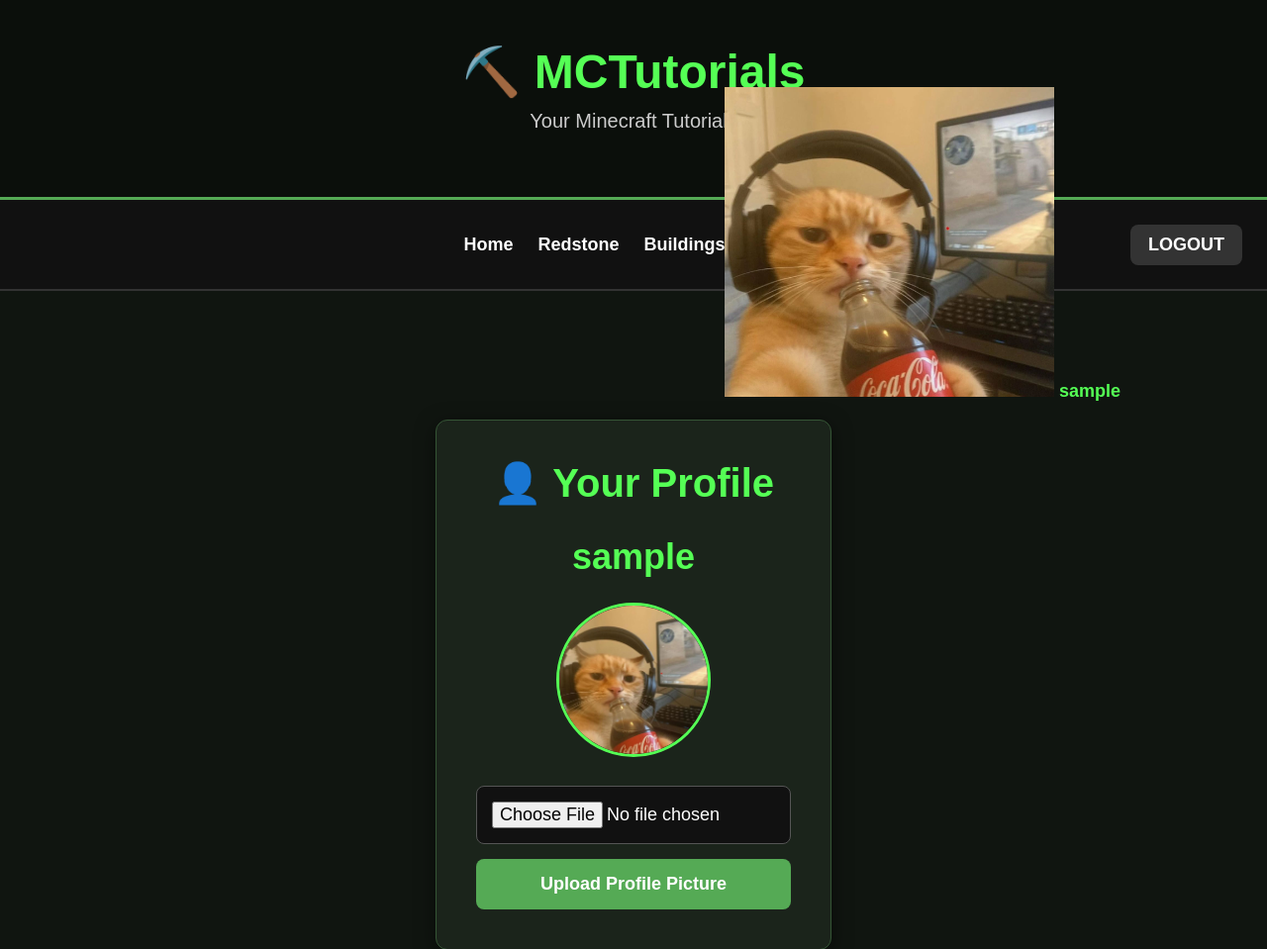
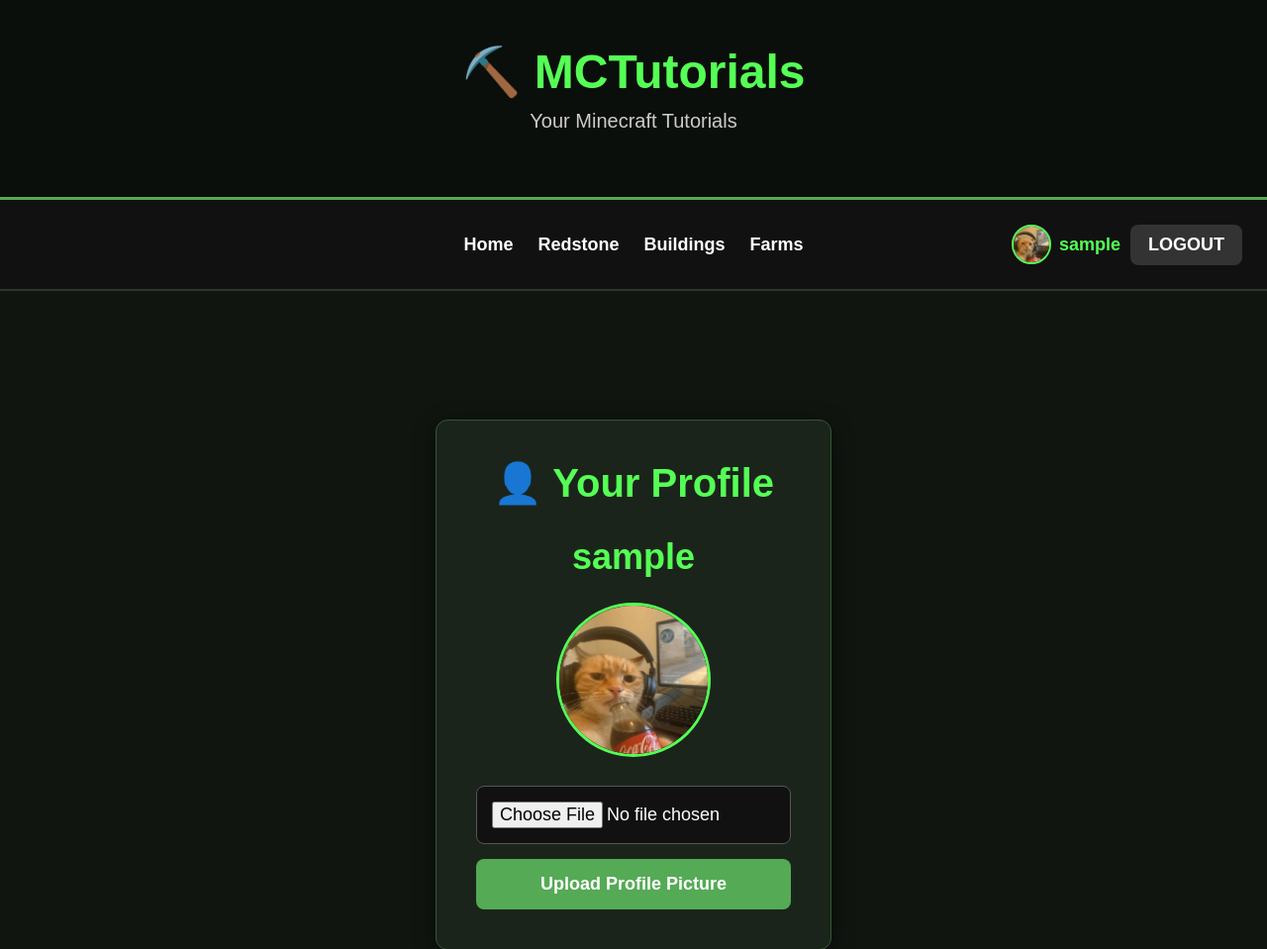
Before and after one commit to monaheiermeier-png/MCTutorials, a Flask app: page /profile in a window 1280 px wide. Shown: the top 959 px of the page at 99% size. Run offline with Flask 3, Linux system fonts and the light colour scheme; the visitor is signed in with stand-in values (Sample User, id 1); data comes from the database, SQL or seed files in the repository.

Commit message:
style.css

```diff
--- a/static/style.css
+++ b/static/style.css
@@ -55,9 +55,6 @@ nav {
     min-height: 60px;
 }
 
-
-/* Mittlere Navigation */
-
 .nav-left {
     display: flex;
     align-items: center;
@@ -66,16 +63,10 @@ nav {
     gap: 25px;
 }
 
-
-/* Normale Navigation-Links */
-
 nav a {
     color: white;
-
     text-decoration: none;
-
     font-size: 18px;
-
     font-weight: bold;
 }
 
@@ -85,23 +76,64 @@ nav a:hover {
 
 
 /* =========================
-   LOGIN / SIGN UP / ACCOUNT
+   NAVIGATION RIGHT
    ========================= */
 
 .nav-right {
     position: absolute;
-
     right: 25px;
 
     display: flex;
-
     align-items: center;
 
     gap: 10px;
 }
 
 
-/* Login Button */
+/* =========================
+   PROFILE IN NAVIGATION
+   ========================= */
+
+.profile-link {
+    display: flex;
+    align-items: center;
+
+    gap: 8px;
+
+    text-decoration: none;
+}
+
+.nav-profile-picture {
+    width: 36px;
+    height: 36px;
+
+    border-radius: 50%;
+
+    object-fit: cover;
+
+    border: 2px solid #55ff55;
+}
+
+.profile-link:hover .username {
+    color: white;
+}
+
+
+/* =========================
+   USERNAME
+   ========================= */
+
+.username {
+    color: #55ff55;
+
+    font-size: 18px;
+    font-weight: bold;
+}
+
+
+/* =========================
+   LOGIN BUTTON
+   ========================= */
 
 .login-button {
     background-color: #333333;
@@ -113,7 +145,6 @@ nav a:hover {
     border-radius: 8px;
 
     font-size: 18px;
-
     font-weight: bold;
 
     text-decoration: none;
@@ -126,7 +157,9 @@ nav a:hover {
 }
 
 
-/* Sign Up Button */
+/* =========================
+   SIGN UP BUTTON
+   ========================= */
 
 .signup-button {
     background-color: #55aa55;
@@ -138,7 +171,6 @@ nav a:hover {
     border-radius: 8px;
 
     font-size: 18px;
-
     font-weight: bold;
 
     text-decoration: none;
@@ -148,17 +180,6 @@ nav a:hover {
     background-color: #55ff55;
 
     color: #111111 !important;
-}
-
-
-/* Username */
-
-.username {
-    color: #55ff55;
-
-    font-size: 18px;
-
-    font-weight: bold;
 }
 
 
@@ -174,7 +195,6 @@ main {
     padding: 50px 20px;
 }
 
-
 main h2 {
     text-align: center;
 
@@ -184,7 +204,6 @@ main h2 {
 
     margin-bottom: 15px;
 }
-
 
 main > p {
     text-align: center;
@@ -211,7 +230,6 @@ main > p {
     flex-wrap: wrap;
 }
 
-
 .card {
     background-color: #1b241b;
 
@@ -228,13 +246,11 @@ main > p {
     box-shadow: 0 5px 15px rgba(0, 0, 0, 0.5);
 }
 
-
 .card h3 {
     font-size: 22px;
 
     color: #55ff55;
 }
-
 
 .card p {
     font-size: 16px;
@@ -269,7 +285,6 @@ main > p {
     cursor: pointer;
 }
 
-
 .card button:hover {
     background-color: #55ff55;
 
@@ -303,7 +318,6 @@ main > p {
     box-sizing: border-box;
 }
 
-
 .signup-container h1 {
     font-size: 40px;
 
@@ -314,7 +328,6 @@ main > p {
     margin-bottom: 30px;
 }
 
-
 .signup-container form {
     display: flex;
 
@@ -322,9 +335,6 @@ main > p {
 
     gap: 15px;
 }
-
-
-/* Eingabefelder */
 
 .signup-container input {
     box-sizing: border-box;
@@ -344,20 +354,15 @@ main > p {
     color: white;
 }
 
-
 .signup-container input::placeholder {
     color: #aaaaaa;
 }
-
 
 .signup-container input:focus {
     outline: none;
 
     border-color: #55ff55;
 }
-
-
-/* Sign Up / Login Formular-Button */
 
 .signup-container button {
     padding: 15px;
@@ -377,15 +382,11 @@ main > p {
     cursor: pointer;
 }
 
-
 .signup-container button:hover {
     background-color: #55ff55;
 
     color: #111111;
 }
-
-
-/* Link auf Login/Signup-Seiten */
 
 .signup-container a {
     color: #55ff55;
@@ -394,7 +395,6 @@ main > p {
 
     font-weight: bold;
 }
-
 
 .signup-container a:hover {
     text-decoration: underline;
@@ -419,7 +419,6 @@ footer {
     border-top: 2px solid #333333;
 }
 
-
 footer p {
     margin: 0;
 }
@@ -439,13 +438,11 @@ footer p {
         padding: 15px;
     }
 
-
     .nav-left {
         flex-wrap: wrap;
 
         gap: 15px;
     }
-
 
     .nav-right {
         position: static;
@@ -457,16 +454,13 @@ footer p {
         margin-top: 5px;
     }
 
-
     header h1 {
         font-size: 36px;
     }
 
-
     main h2 {
         font-size: 28px;
     }
-
 
     .tutorials {
         flex-direction: column;
@@ -474,11 +468,9 @@ footer p {
         align-items: center;
     }
 
-
     .card {
         width: calc(100% - 40px);
     }
-
 
     .signup-container {
         margin: 50px auto;
@@ -486,8 +478,8 @@ footer p {
         padding: 25px;
     }
 
-
     .signup-container h1 {
         font-size: 32px;
     }
+
 }
```
